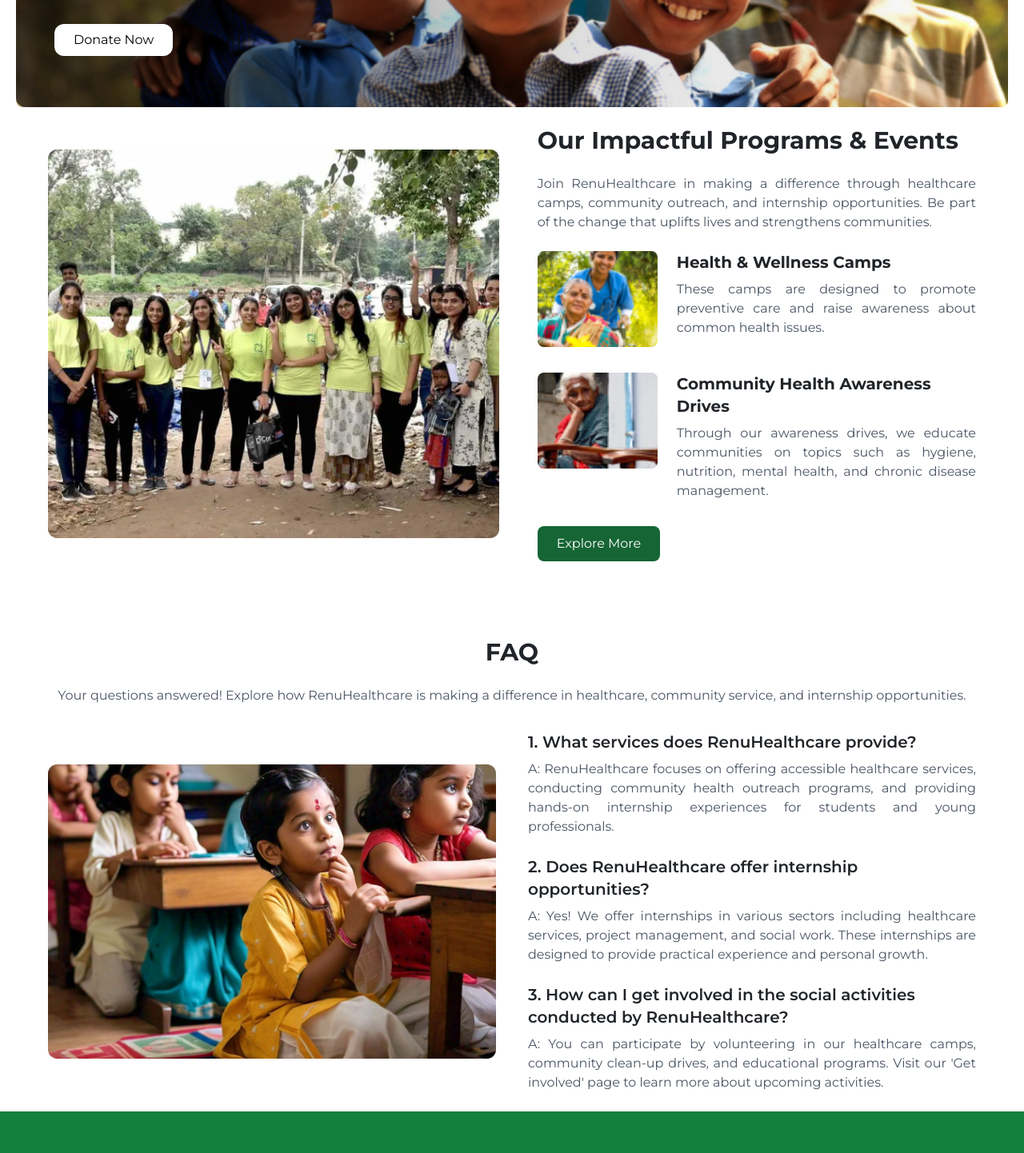
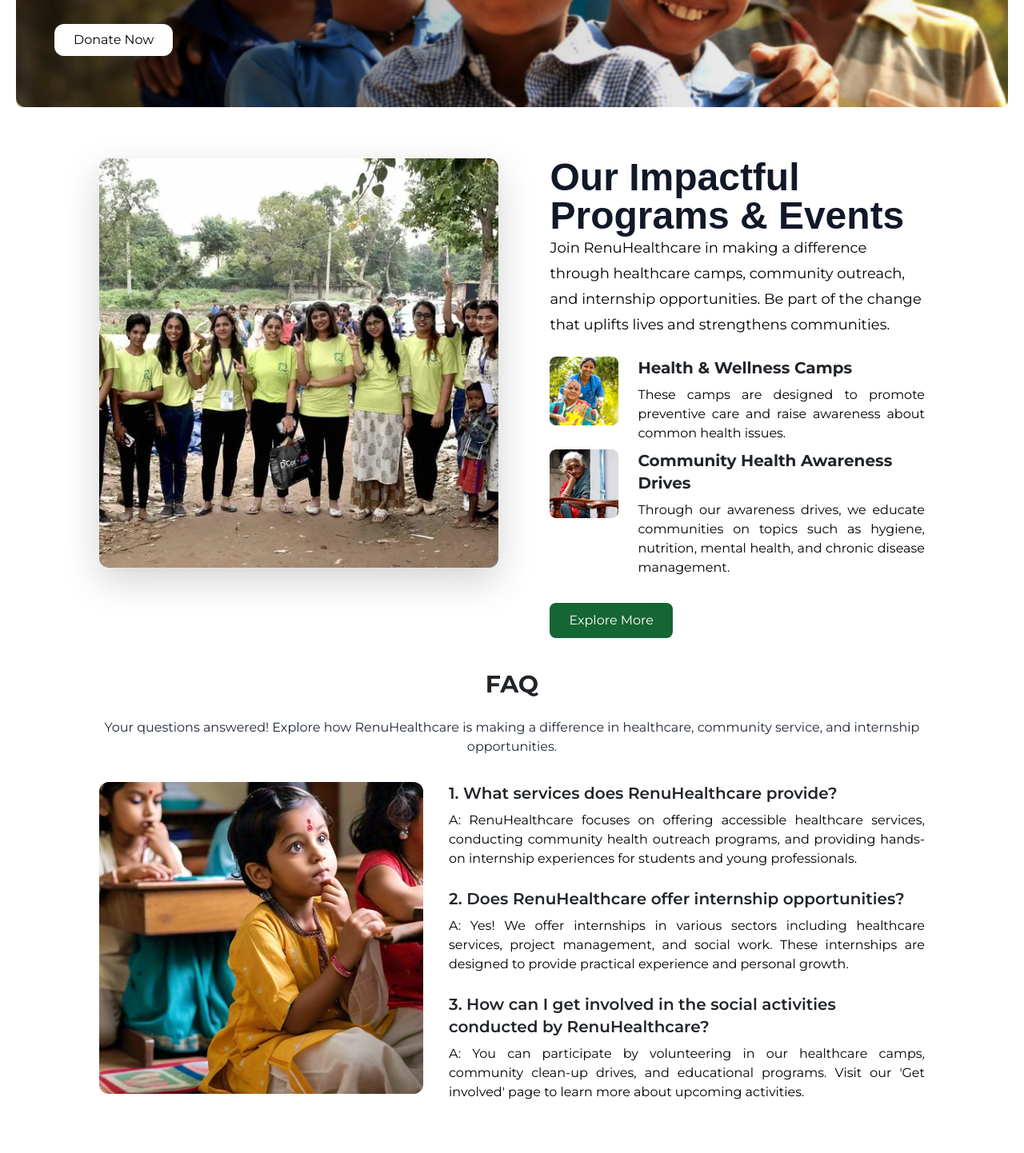
Before and after one commit to nikkibarnwal/renu-health-care, a React (Create React App) app: page / in a window 1280 px wide. Shown: the part 1380-2822 px from the top of the page at 80% size. Built offline with nearby package versions, Linux system fonts and the light colour scheme.

Commit message:
updated the carousel and change the style of section

```diff
--- a/src/Components/Home/Home.js
+++ b/src/Components/Home/Home.js
@@ -134,17 +134,19 @@
         </div>
       </section>
 
+{/*Carousel */}
+      <div>
+      <div className="relative w-full max-w-[1240px] h-[320px]  overflow-hidden mx-auto">
 
-      <div>
-    {/* Carusel */}
-    <div className="relative w-full max-w-[1240px] h-[320px] overflow-visible mx-auto flex justify-center">
+      <div
+        className="flex transition-transform duration-1000 ease-linear"
+        style={{ transform: `translateX(-${currentSlide * 100}%)` }}
+      >
         {/* Loop through slides */}
         {slides.map((slide, index) => (
           <div
             key={index}
-          className={`absolute inset-0 transition-opacity duration-1000 ease-in-out ${
-            index === currentSlide ? "opacity-100" : "opacity-0"
-          }`}
+            className="min-w-full h-[320px] flex-shrink-0 relative mr-[10px]"
           >
             {/* Background Image */}
             <img
@@ -169,53 +171,57 @@
           </div>
         ))}
       </div>
+    </div>
 
-    {/*Event Section */}
-    <section className="bg-white py-4 px-12">
-      <div className="max-w-[1440px] container mx-auto">
+
+
+{/* Event Section */}
+<section className="bg-white py-6 px-4 md:px-12">
+  <div className="max-w-[1440px] h-[592px] md:h-[592px] pt-[40px] md:pt-[40px] pr-4 md:pr-[100px] pb-8 pl-4 md:pl-[100px] gap-[50px] container mx-auto">
     {/* Main Section with Image and Content */}
-        <div className="flex flex-col md:flex-row items-center mb-12 gap-8 ">
+    <div className="flex flex-col md:flex-row items-center mb-12 gap-8">
       {/* Image on the Left */}
-          <div className="w-full md:w-1/2 mb-6 md:mb-0">
+      <div className="w-full  md:w-1/2 mb-6 md:mb-0 flex justify-center">
         <img
           src=".\HomePageIMGS\cloth-distribution-shuddhi-ngo-india-clidren-women-environment_orig.png"
           alt="Impactful Programs"
-              className="w-full h-auto object-cover rounded-lg"
+          className="w-[595px] h-[512px]  min-w-[328px] object-cover rounded-[12px] shadow-lg"
         />
       </div>
       {/* Content on the Right */}
-          <div className="w-full md:w-1/2 md:pl-4">
-            <h2 className="text-3xl font-bold mb-4">Our Impactful Programs & Events</h2>
-            <p className="text-gray-600 mb-6 text-justify">
+      <div className="w-[595px] md:w-1/2  h-[512px] spacing-y-1.5 md:pl-8">
+        <h2 className="text-2xl md:text-4xl lg:text-5xl font-bold leading-snug text-gray-900" style={{ fontFamily: 'Poppins, sans-serif', fontWeight: 800 }}>
+          Our Impactful Programs & Events
+        </h2>
+        <p className="font-poppins text-base md:text-lg leading-6 md:leading-8 text-black mb-6">
           Join RenuHealthcare in making a difference through healthcare camps, community outreach, and internship opportunities. Be part of the change that uplifts lives and strengthens communities.
         </p>
         {/* Two Sub-Sections */}
-            <div className="space-y-8">
+        <div className="space-y-2 ">
           {/* First Sub-Section */}
-              <div className="flex flex-row md:flex-row items-start gap-4">
+          <div className="flex items-start gap-4">
             <img
               src=".\HomePageIMGS\d00d765b65.png"
               alt="Health & Wellness Camps"
-                  className="w-[100px] md:w-[150px] h-[120px] object-cover rounded-lg"
+              className="w-[86px] h-[86px] object-cover rounded-lg"
             />
             <div className="flex-1">
-                  <h3 className="text-xl font-bold mb-2">Health & Wellness Camps</h3>
-                  <p className="text-gray-600 text-justify">
+              <h4 className="font-poppins text-lg md:text-xl font-bold mb-2">Health & Wellness Camps</h4>
+              <p className="font-poppins text-base text-black text-justify">
                 These camps are designed to promote preventive care and raise awareness about common health issues.
               </p>
             </div>
           </div>
-
           {/* Second Sub-Section */}
-              <div className="flex flex-row md:flex-row items-start gap-4">
+          <div className="flex items-start gap-4">
             <img
               src=".\HomePageIMGS\840600-39889-mxxltjjonz-1497420426.png"
               alt="Community Health Awareness Drives"
-                  className="w-[100px] md:w-[150px] h-[120px] object-cover rounded-lg"
+              className="w-[86px] h-[86px] object-cover rounded-lg"
             />
             <div className="flex-1">
-                  <h3 className="text-xl font-bold mb-2">Community Health Awareness Drives</h3>
-                  <p className="text-gray-600 text-justify">
+              <h4 className="font-poppins text-lg md:text-xl font-bold mb-2">Community Health Awareness Drives</h4>
+              <p className="font-poppins text-base text-black text-justify">
                 Through our awareness drives, we educate communities on topics such as hygiene, nutrition, mental health, and chronic disease management.
               </p>
             </div>
@@ -227,45 +233,48 @@
   </div>
 </section>
 
-    {/*FAQ Section */}
-    <section className="bg-white py-4 px-12">
-      <div className="max-w-[1440px] container mx-auto">
+
+{/* FAQ Section */}
+<section className="bg-white pt-4 pb-4 px-4 md:px-12">
+  <div className="max-w-[1440px] h-auto pt-[20px] md:pt-[40px] md:pr-[100px] pb-[40px] pl-4 md:pl-[100px] gap-[30px] container mx-auto">
+    {/* Heading Section */}
     <div className="text-center mb-8">
-          <h3 className="text-3xl font-bold mb-4">FAQ</h3>
-          <p className="text-gray-600">
+      <h3 className="font-poppins text-3xl font-bold mb-4">FAQ</h3>
+      <p className="font-poppins text-gray-800">
         Your questions answered! Explore how RenuHealthcare is making a difference in healthcare, community service, and internship opportunities.
       </p>
     </div>
 
-        <div className="flex flex-col md:flex-row items-start md:items-center gap-10">
-          {/* Image */}
-          <div className="w-full md:w-1/2 mb-6 md:mb-0">
+    {/* Image and FAQ Content Section */}
+    <div className="flex flex-col md:flex-row items-start gap-8">
+      {/* Image Section */}
+      <div className="w-full md:w-[528px] h-auto">
         <img
           src=".\HomePageIMGS\WhatsApp Image 2024-09-26 at 20.21.23_dc4ff739 1.png"
           alt="FAQ-img"
-              className="w-full h-auto object-cover rounded-lg"
+          className="w-[595px] h-[390px] object-cover rounded-[12px]"
         />
       </div>
 
       {/* FAQ Content */}
-          <div className="w-full md:w-1/2 space-y-6">
+      <div className="w-full md:w-auto max-w-[595px] h-auto space-y-6">
         <div>
-              <h4 className="text-xl font-semibold mb-2">1. What services does RenuHealthcare provide?</h4>
-              <p className="text-gray-600 text-justify">
+          <h4 className="font-poppins text-xl font-semibold mb-2">1. What services does RenuHealthcare provide?</h4>
+          <p className="font-poppins text-base text-black text-justify">
             A: RenuHealthcare focuses on offering accessible healthcare services, conducting community health outreach programs, and providing hands-on internship experiences for students and young professionals.
           </p>
         </div>
 
         <div>
-              <h4 className="text-xl font-semibold mb-2">2. Does RenuHealthcare offer internship opportunities?</h4>
-              <p className="text-gray-600 text-justify">
+          <h4 className="font-poppins text-xl font-semibold mb-2">2. Does RenuHealthcare offer internship opportunities?</h4>
+          <p className="font-poppins text-base text-black text-justify">
             A: Yes! We offer internships in various sectors including healthcare services, project management, and social work. These internships are designed to provide practical experience and personal growth.
           </p>
         </div>
 
         <div>
-              <h4 className="text-xl font-semibold mb-2">3. How can I get involved in the social activities conducted by RenuHealthcare?</h4>
-              <p className="text-gray-600 text-justify">
+          <h4 className="font-poppins text-xl font-semibold mb-2">3. How can I get involved in the social activities conducted by RenuHealthcare?</h4>
+          <p className="font-poppins text-base text-black text-justify">
             A: You can participate by volunteering in our healthcare camps, community clean-up drives, and educational programs. Visit our 'Get involved' page to learn more about upcoming activities.
           </p>
         </div>
@@ -273,6 +282,7 @@
     </div>
   </div>
 </section>
+
     <section className="bg-green-700 py-12">
       <div className="container mx-auto text-center text-white px-6">
         {/* Main Heading */}
```
Lines whose indentation alone changed are shown as unchanged.
